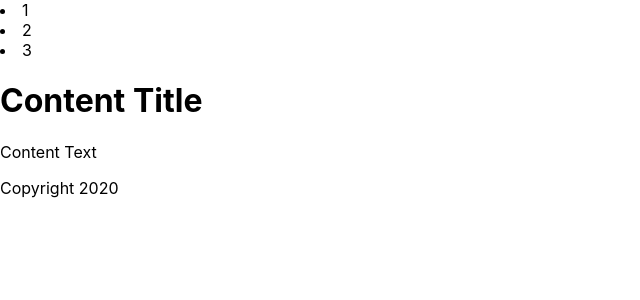
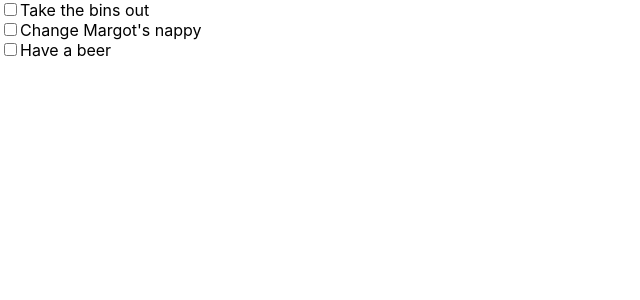
Before and after one commit to shdev2018/react_testing, a React (Create React App) app: page / in a window 1280 px wide. Shown: the top 300 px of the page, without its empty margins (0-640 px from the left). Built offline with nearby package versions, Linux system fonts and the light colour scheme.

Commit message:
Stage 1 of ToDo list completed.

```diff
--- a/src/App.js
+++ b/src/App.js
@@ -1,17 +1,12 @@
-import React from 'react'
-
-import NavBar from './Components/NavBar'
-import MainContent from './Components/MainContent'
-import Footer from './Components/Footer'
+import React from 'react';
+import ToDoList from './Components/ToDoList';
 
 function App() {
   return (
     <div>
-      <NavBar />
-      <MainContent />
-      <Footer />
+      <ToDoList />
     </div>
   )
 }
 
-export default App
+export default App;
--- /dev/null
+++ b/src/Components/ToDoList.js
@@ -0,0 +1,22 @@
+import React from 'react';
+
+function ToDoList() {
+    return (
+        <div>
+            <div>
+                <input type="checkbox" />
+                <span>Take the bins out</span>
+            </div>
+            <div>
+                <input type="checkbox" />
+                <span>Change Margot's nappy</span>
+            </div>
+            <div>
+                <input type="checkbox" />
+                <span>Have a beer</span>
+            </div>
+        </div>
+    )
+}
+
+export default ToDoList;
```
Also changed, not shown: src/index.js (+0 -9 lines).
